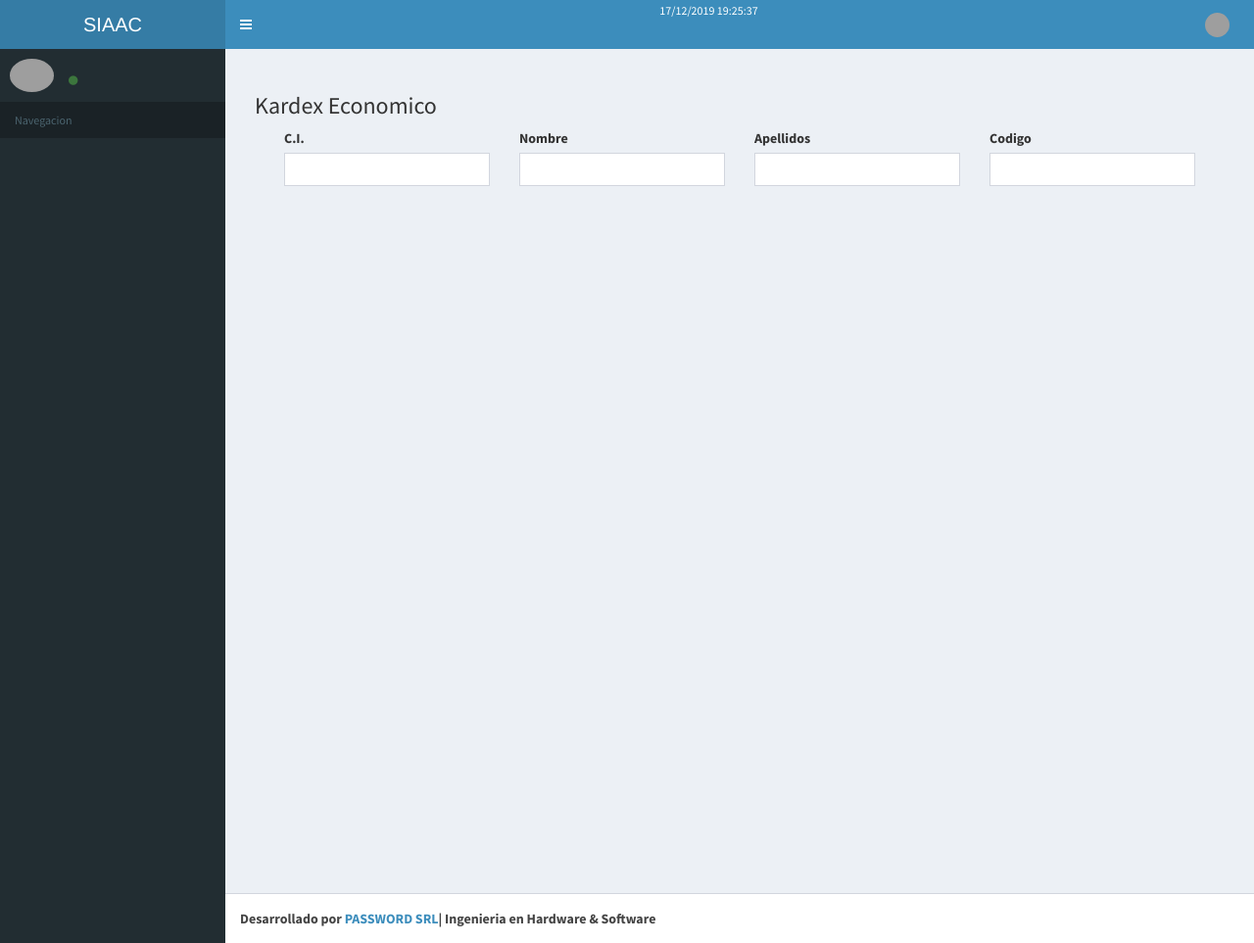
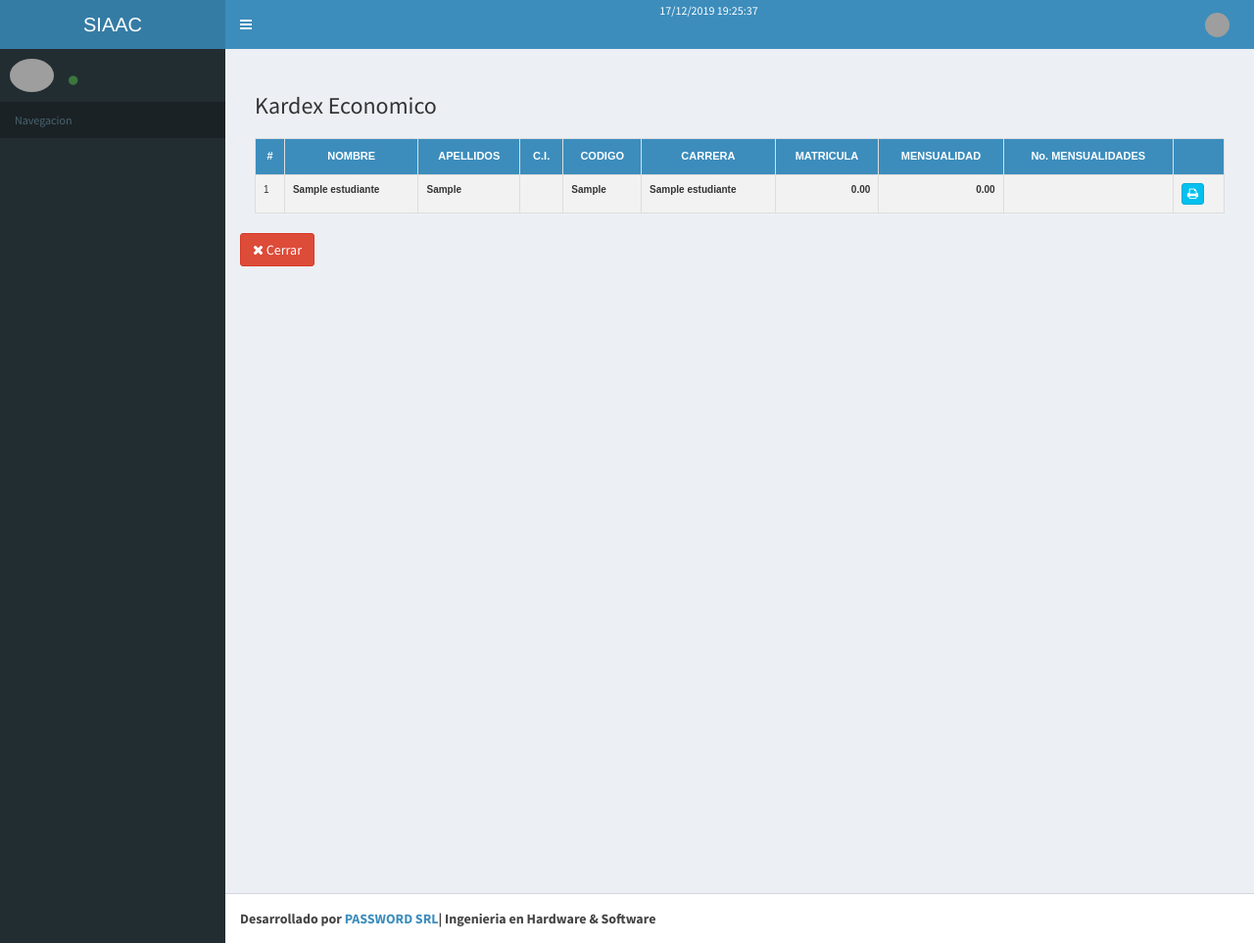
Before and after one commit to BitXad/siaac_web, a CodeIgniter app: page /siaac_web/index.php/estudiante/keconomico/1 in a window 1280 px wide. Shown: the whole page at 98% size. Run offline with CodeIgniter, Linux system fonts and the light colour scheme; tables that the repository leaves empty or names only in its code hold one stand-in row (values such as "Sample post"); data that the repository does not hold is empty; grey boxes are pictures that could not be loaded.

Commit message:
panel estudiante terminado(VISTA)

```diff
--- a/application/controllers/Estudiante.php
+++ b/application/controllers/Estudiante.php
@@ -688,25 +688,15 @@ class Estudiante extends CI_Controller{
     }
     function keconomico($estudiante_id)
     {
+        $data['estudiante'] = $this->Estudiante_model->get_esteestudiante($estudiante_id);
+        if(isset($data['estudiante']['estudiante_id']))
+        {
+            $data['mikardex'] = $this->Estudiante_model->get_estudiante_kardexecon($estudiante_id);
 
-        if ($this->input->is_ajax_request()) {
-            $estudiante = $this->input->post('dato');
-            if ($estudiante!="") {
-
-
-            $datos = $this->Kardex_economico_model->get_est_kardex($estudiante);
-
-            echo json_encode($datos);
-
-            }
-            else{ echo json_encode(null);
-            }
-        }
-        else
-        {
-                     $data['_view'] = 'kardex_economico/busqueda';
-                     $this->load->view('layouts/main',$data);
-        }
+             $data['_view'] = 'estudiante/keconomico';
+             $this->load->view('layouts/main',$data);
+        }else
+            show_error('The estudiante you are trying to edit does not exist.');
 
     }
 }
--- a/application/models/Estudiante_model.php
+++ b/application/models/Estudiante_model.php
@@ -218,4 +218,25 @@ class Estudiante_model extends CI_Model
 
         return $mikardex;
     }
+    function get_estudiante_kardexecon($estudiante_id)
+    {
+        $kardex_economico = $this->db->query("
+            SELECT
+                i.*, ke.*, c.*, e.*
+
+            FROM
+                inscripcion i
+
+            LEFT JOIN kardex_economico ke ON i.inscripcion_id=ke.inscripcion_id
+            LEFT JOIN carrera c ON i.carrera_id=c.carrera_id
+            LEFT JOIN estudiante e ON i.estudiante_id=e.estudiante_id
+
+            WHERE
+                e.estudiante_id = $estudiante_id
+
+            ORDER BY `kardexeco_id` DESC
+        ")->result_array();
+
+        return $kardex_economico;
+    }
 }
--- a/application/views/estudiante/keconomico.php
+++ b/application/views/estudiante/keconomico.php
@@ -7,43 +7,48 @@
 <input type="text" value="<?php echo base_url(); ?>" id="base_url" hidden>
     <div class="panel-heading">
         <h3 class="box-title"> Kardex Economico </h3>
+
+    </div>
     <div class="col-md-12">
-        <div class="col-md-3">
-            <label for="estudiante_ci" class="control-label">C.I.</label>
-            <div class="form-group">
-                <input type="text" name="estudiante_ci" class="form-control" id="estudiante_ci"   autocomplete="off" onkeypress="validar(event,1)"  />
-            </div>
-        </div>
-
-        <div class="col-md-3">
-            <label for="nombre" class="control-label">Nombre</label>
-            <div class="form-group">
-                <input type="text" name="nombre" class="form-control" id="nombre"  autocomplete="off" onkeypress="validar(event,2)"  />
-            </div>
-        </div>
-        <div class="col-md-3">
-            <label for="apellidos" class="control-label">Apellidos</label>
-            <div class="form-group">
-                <input type="text" name="apellidos" class="form-control" id="apellidos"  autocomplete="off" onkeypress="validar(event,2)"  />
-            </div>
-        </div>
-
-        <div class="col-md-3">
-            <label for="estudiante_codigo" class="control-label">Codigo</label>
-            <div class="form-group">
-                <input type="estudiante_codigo" name="estudiante_codigo" class="form-control" id="estudiante_codigo" autocomplete="off" onkeypress="validar(event,0)" />
-            </div>
-        </div>
+        <div id="tablaestudiantes">
+            <table class='table table-striped table-condensed' id='mitabla'>
+                <tr>
+                    <th>#</th>
+                    <th>NOMBRE</th>
+                    <th>APELLIDOS</th>
+                    <th>C.I.</th>
+                    <th>CODIGO</th>
+                    <th>CARRERA</th>
+                    <th>MATRICULA</th>
+                    <th>MENSUALIDAD</th>
+                    <th>No. MENSUALIDADES</th>
+                    <th class="no-print"></th>
+                </tr>
+                <?php
+                $cont = 0;
+                foreach($mikardex as $kardex){
+                ?>
+                <tr>
+                    <td><?php echo $cont+1; ?></td>
+                    <td><b><?php echo $kardex["estudiante_nombre"]; ?></b></td>
+                    <td><b><?php echo $kardex["estudiante_apellidos"]; ?></b></td>
+                    <td><b><?php echo $kardex["estudiante_ci"]; ?></b></td>
+                    <td><b><?php echo $kardex["estudiante_codigo"]; ?></b></td>
+                    <td><b><?php echo $kardex["carrera_nombre"]; ?></b></td>
+                    <td align='right'><b><?php echo number_format($kardex["kardexeco_matricula"], 2, '.', ','); ?></b></td>
+                    <td align='right'><b><?php echo number_format($kardex["kardexeco_mensualidad"], 2, '.', ','); ?></b></td>
+                    <td align='center'><b><?php echo $kardex["kardexeco_nummens"]; ?></b></td>
+                    <td class="no-print">
+                        <a href="<?php echo site_url('mensualidad/planmensualidad//'.$kardex['kardexeco_id']) ?>" target="_blank" class="btn btn-info btn-xs" title="VER PLAN DE PAGOS"><i class="fa fa-print"></i></a>
+                    </td>
+                </tr>
+                <?php
+                $cont ++;
+                }
+                ?>
+            </table>
         </div>
     </div>
-    <div class="col-md-12">
-
-                <div id="tablaestudiantes">
-
-                    <!--------------- RESULTADO TABLA DE ESTUDIANTES--------------------------->
-
-                </div>
-
-
-    </div>
+<a href="<?php echo site_url('estudiante/menu_estudiante/'.$estudiante['estudiante_id']); ?>" class="btn btn-danger no-print">
+            <i class="fa fa-times"></i> Cerrar</a>
 </div>
```
Also changed, not shown: application/views/estudiante/datos.php (+7 -1 lines).
